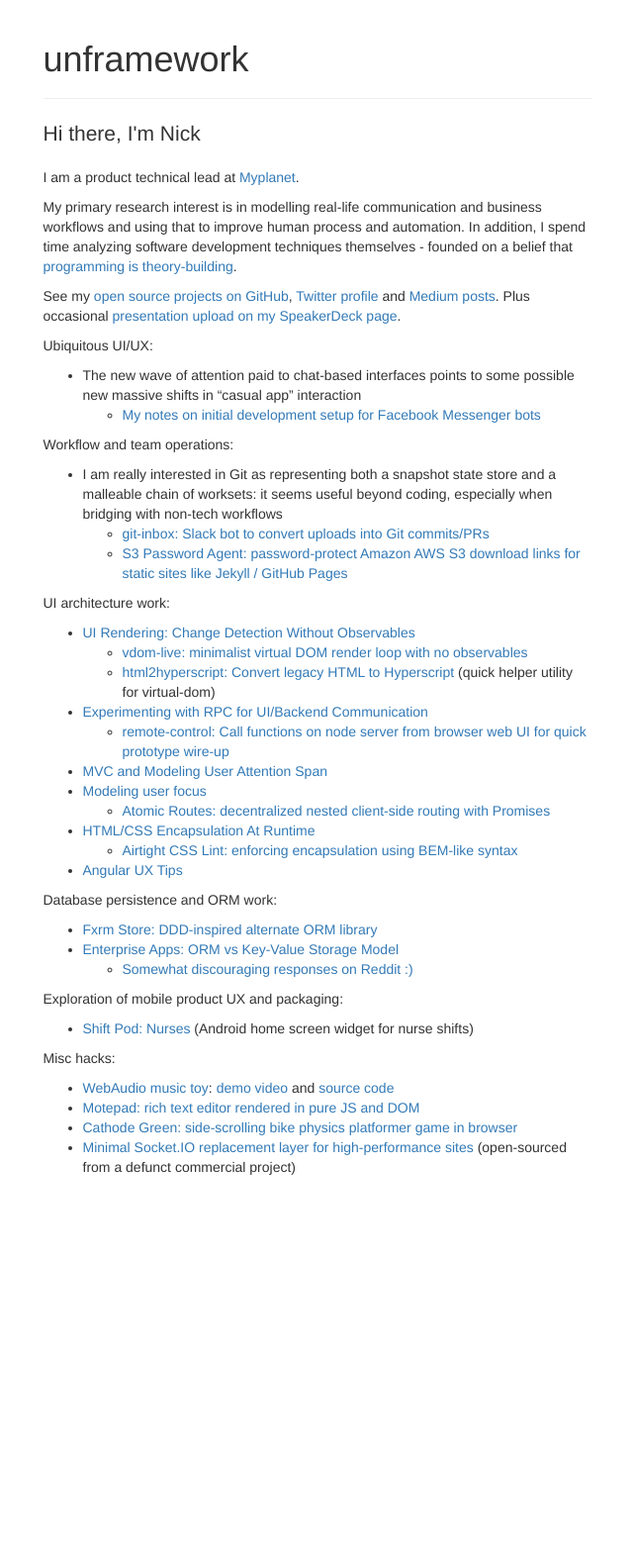
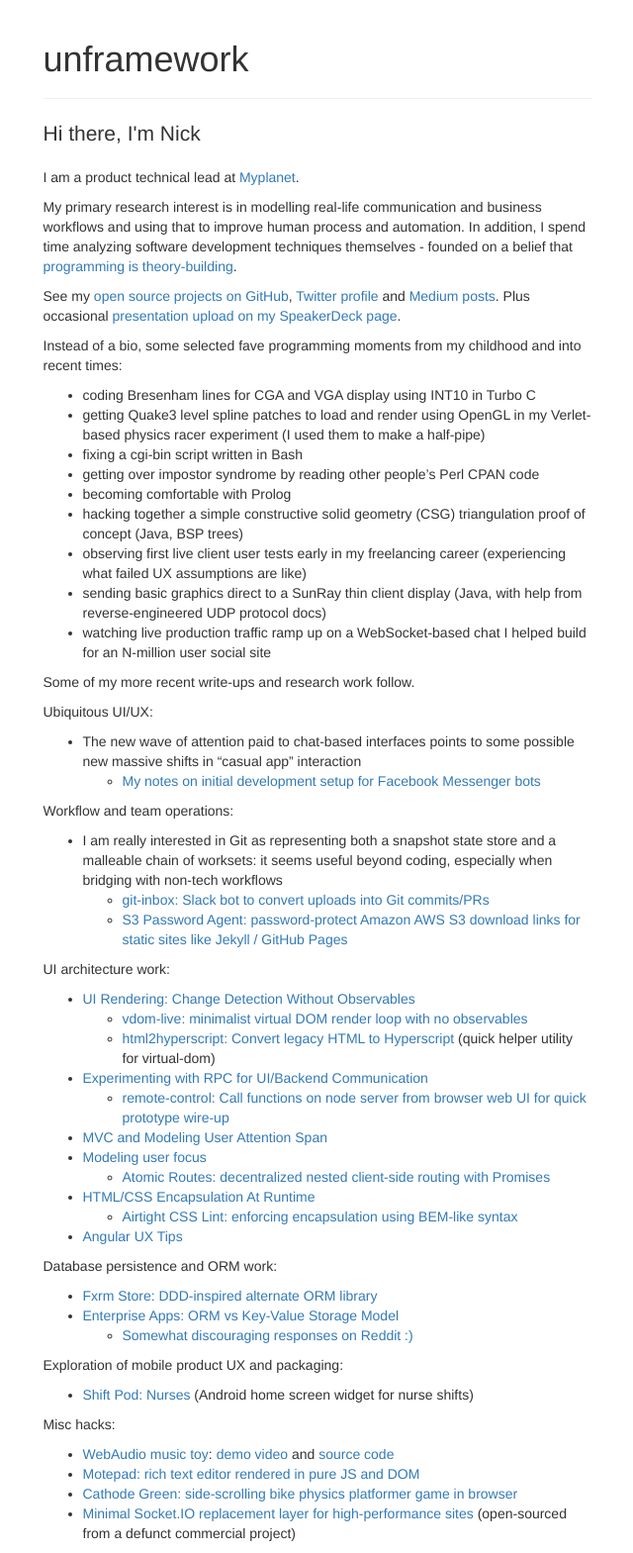
Before and after one commit to unframework/unframework-website, a Jekyll site: the page built from index.md, in a window 1280 px wide. Shown: the whole page at 99% size, without its empty margins (319-959 px from the left). Built offline with Jekyll 4.4.1, drawn with Linux system fonts in a browser that asks for light colours; before the commit the page ends 1199 px from its top, so only the background shows below that.

Commit message:
Add some bio snippets

```diff
--- a/index.md
+++ b/index.md
@@ -8,6 +8,20 @@
 My primary research interest is in modelling real-life communication and business workflows and using that to improve human process and automation. In addition, I spend time analyzing software development techniques themselves - founded on a belief that [programming is theory-building](http://www.dc.uba.ar/materias/plp/cursos/material/programmingAsTheoryBuilding).
 
 See my [open source projects on GitHub](https://github.com/unframework), [Twitter profile](https://twitter.com/unframework) and [Medium posts](https://medium.com/@unframework). Plus occasional [presentation upload on my SpeakerDeck page](https://speakerdeck.com/unframework).
+
+Instead of a bio, some selected fave programming moments from my childhood and into recent times:
+
+* coding Bresenham lines for CGA and VGA display using INT10 in Turbo C
+* getting Quake3 level spline patches to load and render using OpenGL in my Verlet-based physics racer experiment (I used them to make a half-pipe)
+* fixing a cgi-bin script written in Bash
+* getting over impostor syndrome by reading other people's Perl CPAN code
+* becoming comfortable with Prolog
+* hacking together a simple constructive solid geometry (CSG) triangulation proof of concept (Java, BSP trees)
+* observing first live client user tests early in my freelancing career (experiencing what failed UX assumptions are like)
+* sending basic graphics direct to a SunRay thin client display (Java, with help from reverse-engineered UDP protocol docs)
+* watching live production traffic ramp up on a WebSocket-based chat I helped build for an N-million user social site
+
+Some of my more recent write-ups and research work follow.
 
 Ubiquitous UI/UX:
 
```
